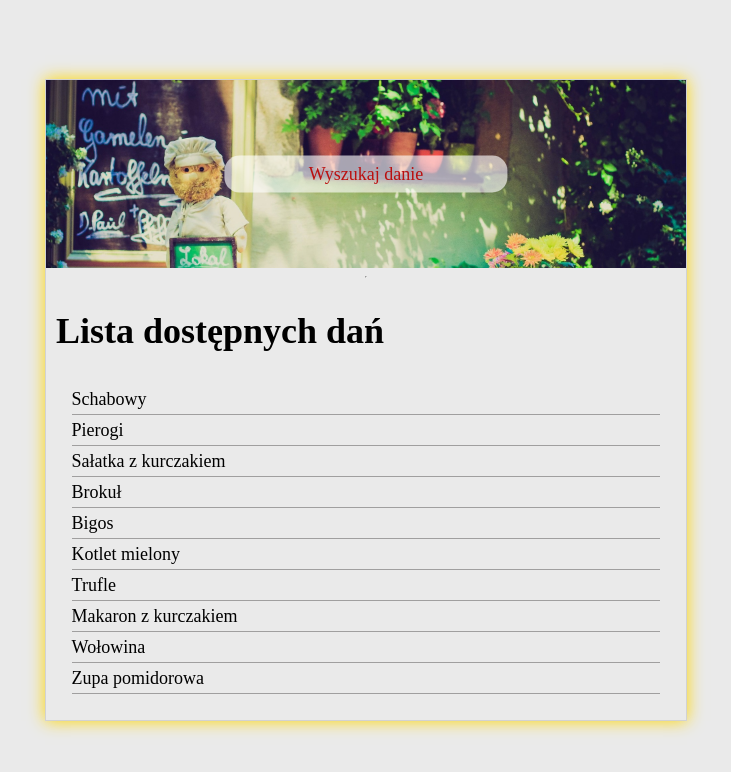
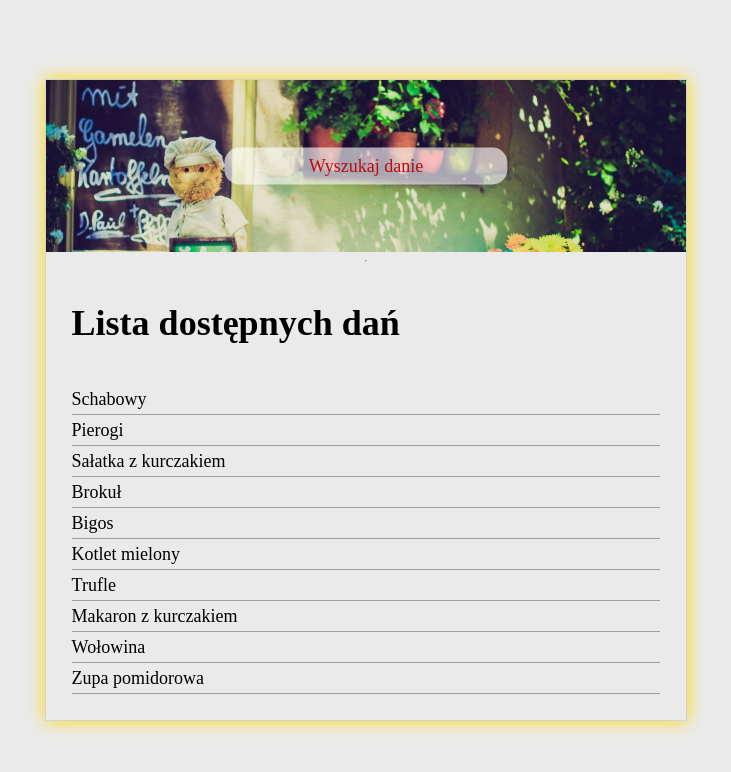
Before and after one commit to Rafson96/first-project, a plain HTML site: page index.html in a window 1280 px wide. Shown: the whole page, without its empty margins (274-1005 px from the left). Drawn offline with Linux system fonts and the light colour scheme; a web font is replaced by a local one.

Commit message:
changed style.css

```diff
--- a/style.css
+++ b/style.css
@@ -50,6 +50,7 @@ body {
 .menu-header {
     font-family: 'New Tegomin', serif;
     padding-left: 10px;
+    padding: 1vh 2vw 1vh 2vw;
 }
 
 .menu-list {
```
